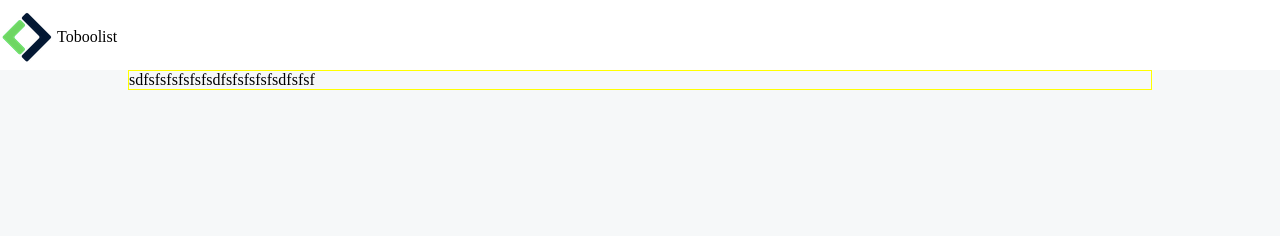
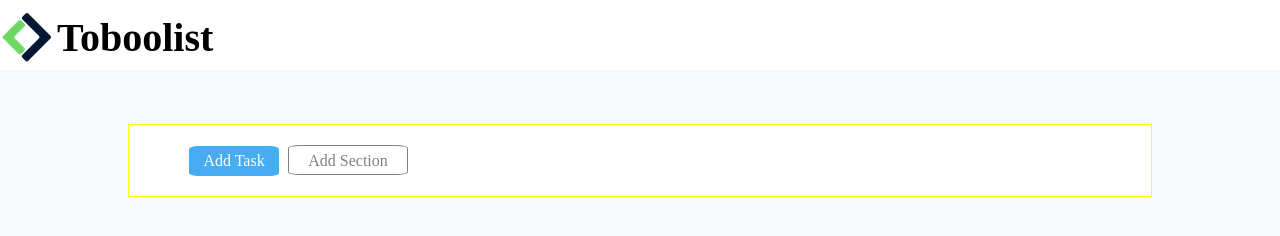
Before and after one commit to Federico-Bargossi/html-css-toboolist, a plain HTML site: page index.html in a window 1280 px wide. Drawn offline with Linux system fonts and the light colour scheme.

Commit message:
feat:main top completo

```diff
--- a/css/style.css
+++ b/css/style.css
@@ -9,13 +9,15 @@
 
 /* layout */
 body {
-    background-color: hsl(200deg 20% 97.06%);
+    background-color: hsl(200deg 20% 97.06%)
 }
 
 .container {
     width: 80%;
     max-width: 1100px;
     margin: 0 auto;
+    background-color: white;
+    padding: 20px 30px 20px 60px;
 
     /* debug */
     border: 1px solid yellow;
@@ -36,11 +38,38 @@ body {
 
 .header-top .logo-text{
     vertical-align: middle;
-    ;
+    font-size: 40px;
 
 }
 
 
 /* main */
 
+.add-task{
+    background-color: hsl(204.21deg 86.8% 61.37%);
+    display: inline-block;
+    width: 90px;
+    height: 30px;
+    text-align: center;
+    line-height: 30px;
+    border-radius: 10%;
+    color: white;
+
+    margin-right: 5px;
+}
+
+.add-section{
+    background-color: white;
+    display: inline-block;
+    width: 120px;
+    height: 30px;
+    text-align:center;
+    line-height: 30px;
+    border-radius: 10%;
+    color: grey;
+
+    border: 1px solid gray;
+
+}
+
 /* footer */
--- a/index.html
+++ b/index.html
@@ -17,16 +17,24 @@
         <!-- header top -->
         <div class="header-top">
             <img id="logo" src="./img/logo copia.png" alt="Logo Boolean">
-            <span class="logo-text">Toboolist</span>
+            <span class="logo-text"><strong>Toboolist</strong></span>
         </div>
         <!-- /header top -->
     </header>
+
+    <br><br><br>
 
     <!-- main -->
     <main>
         <!-- main top -->
         <div class="container">
-            sdfsfsfsfsfsfsdfsfsfsfsfsdfsfsf
+            <!-- main top botton -->
+             <div>
+                <span class="add-task">Add Task</span>
+                <span class="add-section">Add Section</span>
+            </div>
+             <!-- /main top botton -->
+
             <!-- /main top -->
 
             <!-- main botton -->
```
